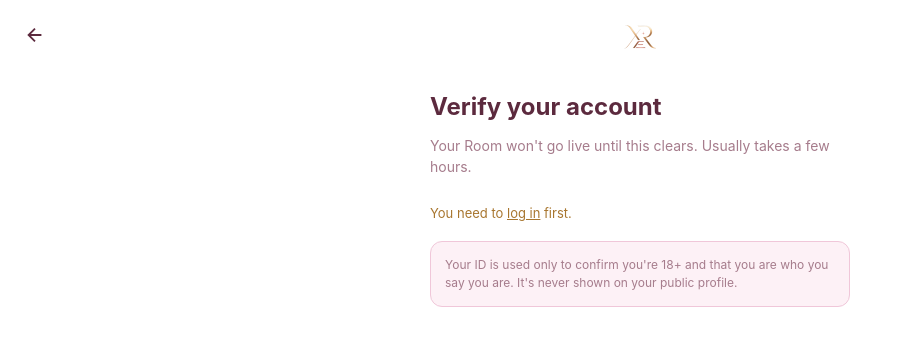
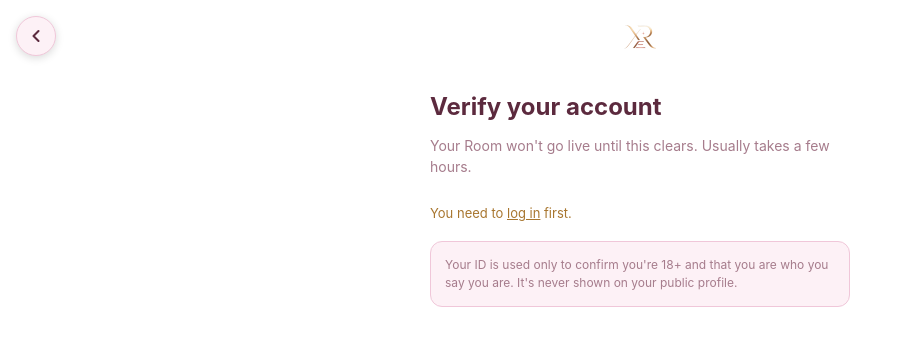
Before and after one commit to xerelle/Xerelle, a website: page public/verify.html in a window 1280 px wide. Shown: the whole page, without its empty margins (0-898 px from the left). Drawn offline with Linux system fonts and the light colour scheme.

Commit message:
Update verify.html

```diff
--- a/public/verify.html
+++ b/public/verify.html
@@ -57,8 +57,8 @@
   <nav>
     <a href="/index.html"><img src="/logo.png" alt="Xerelle"></a>
   </nav>
-  <button onclick="xerelleGoBack()" style="position:fixed; top:16px; left:16px; z-index:20; background:none; border:none; color:var(--text-primary); cursor:pointer; padding:8px; display:flex; width:auto;">
-    <svg viewBox="0 0 24 24" fill="none" stroke="currentColor" stroke-width="2" style="width:22px; height:22px;"><path d="M19 12H5M12 19l-7-7 7-7"/></svg>
+  <button onclick="xerelleGoBack()" style="position:fixed; top:16px; left:16px; z-index:20; background:var(--bg-surface); border:1px solid var(--border); border-radius:50%; color:var(--text-primary); cursor:pointer; width:40px; height:40px; display:flex; align-items:center; justify-content:center; box-shadow:0 2px 8px rgba(0,0,0,0.15);">
+    <svg viewBox="0 0 24 24" fill="none" stroke="currentColor" stroke-width="2.5" stroke-linecap="round" stroke-linejoin="round" style="width:20px; height:20px;"><path d="M15 18l-6-6 6-6"/></svg>
   </button>
   <div class="card">
     <h1>Verify your account</h1>
```
